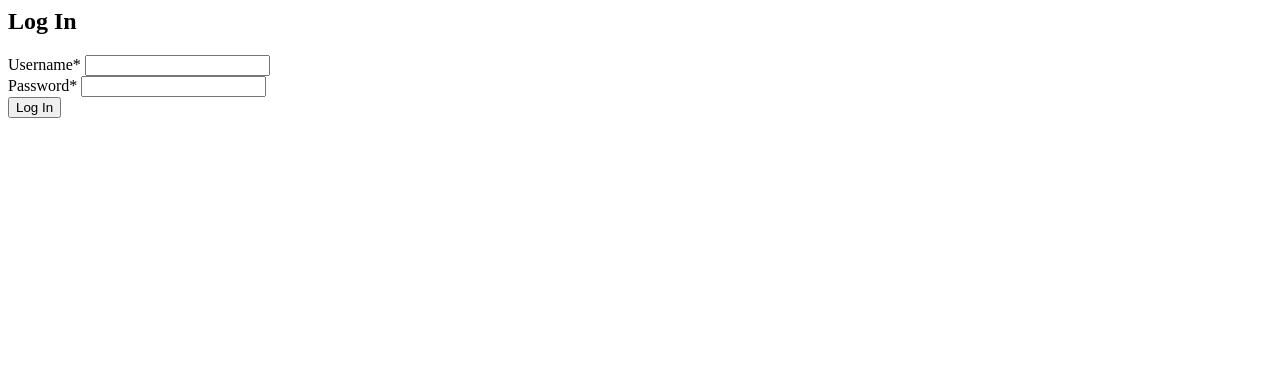
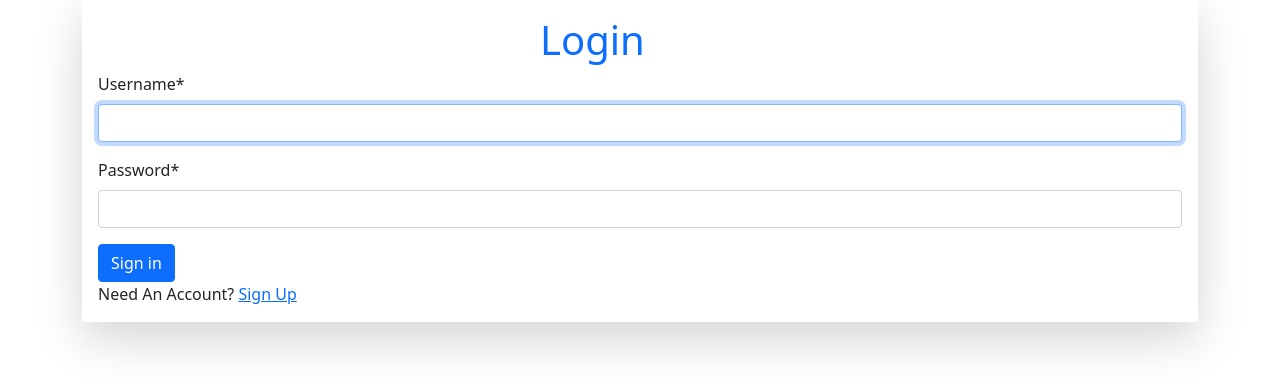
Before and after one commit to PaulStudios/PaulStudios-Website, a Django app: page /profiles/login/ in a window 1280 px wide. Shown: the top 390 px of the page. Run offline with Django 5.2, Linux system fonts and the light colour scheme; some libraries are stand-ins or nearby versions.

Commit message:
Logout and Login Complete

```diff
--- a/src/PaulStudios/settings.py
+++ b/src/PaulStudios/settings.py
@@ -135,3 +135,7 @@ CRISPY_ALLOWED_TEMPLATE_PACKS = "bootstrap5"
 CRISPY_TEMPLATE_PACK = "bootstrap5"
 
 AUTH_USER_MODEL = "profiles.UserProfile"
+
+LOGIN_REDIRECT_URL = '/profiles/info'
+
+LOGIN_URL = '/profiles/login'
--- a/src/PaulStudios/urls.py
+++ b/src/PaulStudios/urls.py
@@ -14,10 +14,10 @@ Including another URLconf
     1. Import the include() function: from django.urls import include, path
     2. Add a URL to urlpatterns:  path('blog/', include('blog.urls'))
 """
-from django.contrib import admin
+from django.contrib import admin, auth
 from django.urls import path, include
 
 urlpatterns = [
     path('admin/', admin.site.urls),
-    path('profiles/', include("profiles.urls"))
+    path('profiles/', include("profiles.urls")),
 ]
--- /dev/null
+++ b/src/profiles/templates/profiles/base.html
@@ -0,0 +1,21 @@
+<!doctype html>
+<html lang="en">
+<head>
+  <meta charset="utf-8">
+  <meta name="viewport" content="width=device-width, initial-scale=1, shrink-to-fit=no">
+  <link href="https://cdn.jsdelivr.net/npm/bootstrap@5.0.2/dist/css/bootstrap.min.css" rel="stylesheet" integrity="sha384-EVSTQN3/azprG1Anm3QDgpJLIm9Nao0Yz1ztcQTwFspd3yD65VohhpuuCOmLASjC" crossorigin="anonymous">
+</head>
+<body>
+  <div class="container">
+    {% block content %}
+    {% endblock %}
+  </div>
+<script src="https://cdn.jsdelivr.net/npm/bootstrap@5.0.2/dist/js/bootstrap.bundle.min.js" integrity="sha384-MrcW6ZMFYlzcLA8Nl+NtUVF0sA7MsXsP1UyJoMp4YLEuNSfAP+JcXn/tWtIaxVXM" crossorigin="anonymous"></script>
+<script type="text/javascript">
+    var tooltipTriggerList = [].slice.call(document.querySelectorAll('[data-bs-toggle="tooltip"]'))
+    var tooltipList = tooltipTriggerList.map(function (tooltipTriggerEl) {
+      return new bootstrap.Tooltip(tooltipTriggerEl)
+    })
+  </script>
+</body>
+</html>
--- a/src/profiles/templates/profiles/login.html
+++ b/src/profiles/templates/profiles/login.html
@@ -1,10 +1,19 @@
+{% extends 'profiles/base.html' %}
+
 {% load crispy_forms_tags %}
+<head>
+  <title>Login</title>
+</head>
+{% block content %}
+<div class="shadow-lg p-3 mb-5 bg-body rounded">
 
-{% block content %}
-<h2>Log In</h2>
-<form method="post">
-  {% csrf_token %}
-  {{ form| crispy }}
-  <button type="submit">Log In</button>
-</form>
-{% endblock content %}
+<div class="mx-auto text-primary" style="width: 200px;">
+  <h1>Login</h1>
+</div>
+  <form method="post">
+    {% csrf_token %}
+    {{ form|crispy }}
+    <button type="submit" class="btn btn-primary" data-bs-toggle="tooltip" data-bs-placement="right" title="Log in to PaulStudios">Sign in</button>
+  </form>
+  Need An Account? <a href='{%url 'register'%}'>Sign Up</a></form></div>
+{% endblock %}
--- a/src/profiles/urls.py
+++ b/src/profiles/urls.py
@@ -7,7 +7,7 @@ urlpatterns = [
     path("", views.index, name="index"),
     path("info/", views.detail, name="profile_info"),
     path('activate/<str:code>/', views.activate_user_view, name='activate'),
-    path('login/', views.Login, name ='login'),
-    path('logout/', LogoutView.as_view(), name ='logout'),
+    path('login/', LoginView.as_view(template_name='profiles/login.html'), name ='login'),
+    path('logout/', views.user_logout, name ='logout'),
     path('register/', views.Register, name ='register'),
 ]
--- a/src/profiles/views.py
+++ b/src/profiles/views.py
@@ -1,5 +1,6 @@
 from django.contrib import messages
-from django.contrib.auth import authenticate, login
+from django.contrib.auth import authenticate, login, logout
+from django.contrib.auth.decorators import login_required
 from django.contrib.auth.forms import AuthenticationForm
 from django.http import HttpResponse
 from django.shortcuts import redirect, render
@@ -9,27 +10,20 @@ from .models import UserProfile
 
 
 def index(request):
-    name = request.user.full_name
+    if request.user.is_authenticated:
+        name = request.user.full_name
+    else:
+        name = "Anonymous"
     return HttpResponse("Hello %s. You're at the profile index."% name)
 
-
+@login_required
 def detail(request):
     return HttpResponse("You're looking at the profile of %s." % request.user.username)
 
-def Login(request):
-    if request.method == "POST":
-        form = LoginForm()
-        if form.is_valid():
-            username = form.username
-            password = form.password
-            user = authenticate(username=username, password=password)
-            if user is not None:
-                redirect("/info")
-
-    form = LoginForm()
-    context = {'form': form}
-    return render(request, "profiles/login.html", context)
-
+@login_required
+def user_logout(request):
+    logout(request)
+    return render(request,'profiles/logged_out.html', {})
 def Register(request):
     return HttpResponse("You're looking at the profile of ")
 
@@ -40,7 +34,7 @@ def activate_user_view(request, code=None, *args, **kwargs):
             profile = qs.first()
             if not profile.activated:
                 profile.activated=True
-                profile.activation_key=None
+                profile.activation_key="DONE"
                 profile.save()
                 return redirect("/login")
     return redirect("/login")
```
Also changed, not shown: src/profiles/templates/profiles/info.html (added, +10 -0 lines), src/profiles/templates/profiles/logged_out.html (added, +8 -0 lines).
